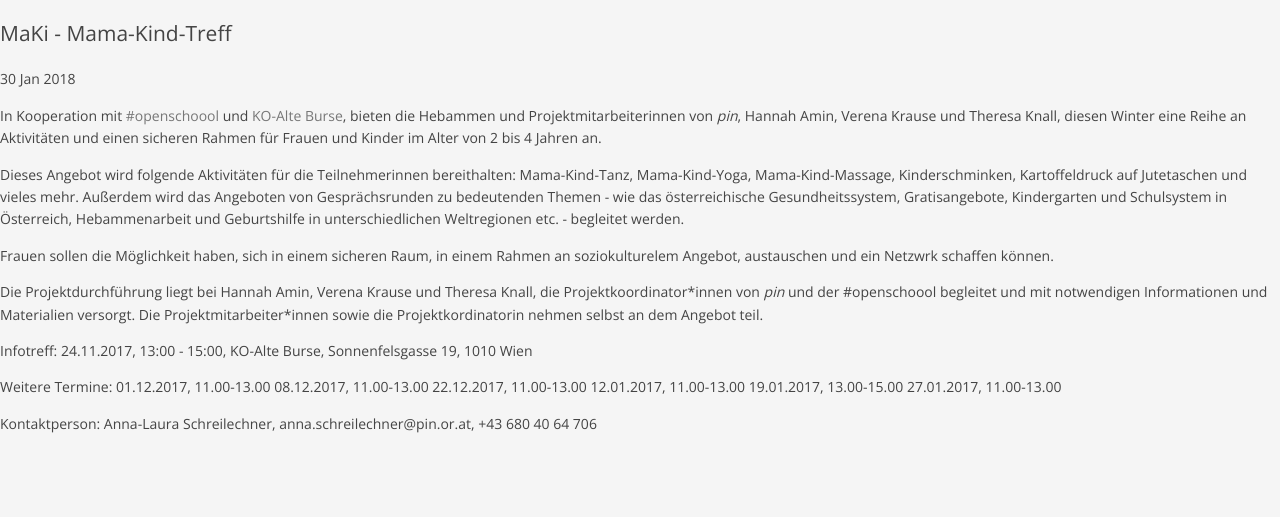
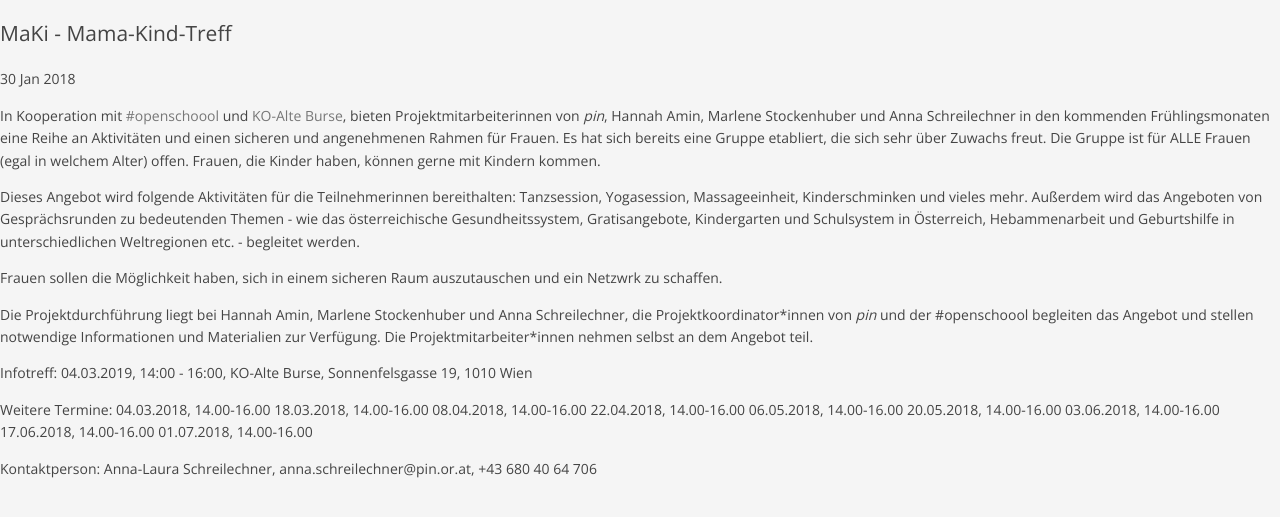
Before and after one commit to pinverein/anna-laura, a Jekyll site: the page built from _posts/de/projects/2018-01-30-projekt_1.md, in a window 1280 px wide. Shown: the top 517 px of the page. Built offline with Jekyll 4.4.1, drawn with Linux system fonts in a browser that asks for light colours; comment, search, counter and statistics services are not loaded.

Commit message:
Update 2018-01-30-projekt_1.md

```diff
--- a/_posts/de/projects/2018-01-30-projekt_1.md
+++ b/_posts/de/projects/2018-01-30-projekt_1.md
@@ -9,22 +9,25 @@ weight: 1
 image: /assets/img/171118-maki-web.png
 ---
 
-In Kooperation mit [#openschoool](http://www.openschoool.org) und [KO-Alte Burse](http://www.ko-alteburse.at), bieten die Hebammen und Projektmitarbeiterinnen von *pin*, Hannah Amin, Verena Krause und Theresa Knall, diesen Winter eine Reihe an Aktivitäten und einen sicheren Rahmen für Frauen und Kinder im Alter von 2 bis 4 Jahren an.
+In Kooperation mit [#openschoool](http://www.openschoool.org) und [KO-Alte Burse](http://www.ko-alteburse.at), bieten Projektmitarbeiterinnen von *pin*, Hannah Amin, Marlene Stockenhuber und Anna Schreilechner in den kommenden Frühlingsmonaten eine Reihe an Aktivitäten und einen sicheren und angenehmenen Rahmen für Frauen. Es hat sich bereits eine Gruppe etabliert, die sich sehr über Zuwachs freut. Die Gruppe ist für ALLE Frauen (egal in welchem Alter) offen. Frauen, die Kinder haben, können gerne mit Kindern kommen.
 
-Dieses Angebot wird folgende Aktivitäten für die Teilnehmerinnen bereithalten: Mama-Kind-Tanz, Mama-Kind-Yoga, Mama-Kind-Massage, Kinderschminken, Kartoffeldruck auf Jutetaschen und vieles mehr. Außerdem wird das Angeboten von Gesprächsrunden zu bedeutenden Themen - wie das österreichische Gesundheitssystem, Gratisangebote, Kindergarten und Schulsystem in Österreich, Hebammenarbeit und Geburtshilfe in unterschiedlichen Weltregionen etc. - begleitet werden.
+Dieses Angebot wird folgende Aktivitäten für die Teilnehmerinnen bereithalten: Tanzsession, Yogasession, Massageeinheit, Kinderschminken und vieles mehr. Außerdem wird das Angeboten von Gesprächsrunden zu bedeutenden Themen - wie das österreichische Gesundheitssystem, Gratisangebote, Kindergarten und Schulsystem in Österreich, Hebammenarbeit und Geburtshilfe in unterschiedlichen Weltregionen etc. - begleitet werden.
 
-Frauen sollen die Möglichkeit haben, sich in einem sicheren Raum, in einem Rahmen an soziokulturelem Angebot, austauschen und ein Netzwrk schaffen können.
+Frauen sollen die Möglichkeit haben, sich in einem sicheren Raum auszutauschen und ein Netzwrk zu schaffen.
 
-Die Projektdurchführung liegt bei Hannah Amin, Verena Krause und Theresa Knall, die Projektkoordinator\*innen von *pin* und der #openschoool begleitet und mit notwendigen Informationen und Materialien versorgt. Die Projektmitarbeiter\*innen sowie die Projektkordinatorin nehmen selbst an dem Angebot teil.
+Die Projektdurchführung liegt bei Hannah Amin, Marlene Stockenhuber und Anna Schreilechner, die Projektkoordinator\*innen von *pin* und der #openschoool begleiten das Angebot und stellen notwendige Informationen und Materialien zur Verfügung. Die Projektmitarbeiter\*innen nehmen selbst an dem Angebot teil.
 
-Infotreff: 24.11.2017, 13:00 - 15:00, KO-Alte Burse, Sonnenfelsgasse 19, 1010 Wien
+Infotreff: 04.03.2019, 14:00 - 16:00, KO-Alte Burse, Sonnenfelsgasse 19, 1010 Wien
 
 Weitere Termine:
-01.12.2017, 11.00-13.00
-08.12.2017, 11.00-13.00
-22.12.2017, 11.00-13.00
-12.01.2017, 11.00-13.00
-19.01.2017, 13.00-15.00
-27.01.2017, 11.00-13.00
+04.03.2018, 14.00-16.00
+18.03.2018, 14.00-16.00
+08.04.2018, 14.00-16.00
+22.04.2018, 14.00-16.00
+06.05.2018, 14.00-16.00
+20.05.2018, 14.00-16.00
+03.06.2018, 14.00-16.00
+17.06.2018, 14.00-16.00
+01.07.2018, 14.00-16.00
 
 Kontaktperson: Anna-Laura Schreilechner, anna.schreilechner@pin.or.at, +43 680 40 64 706
```
